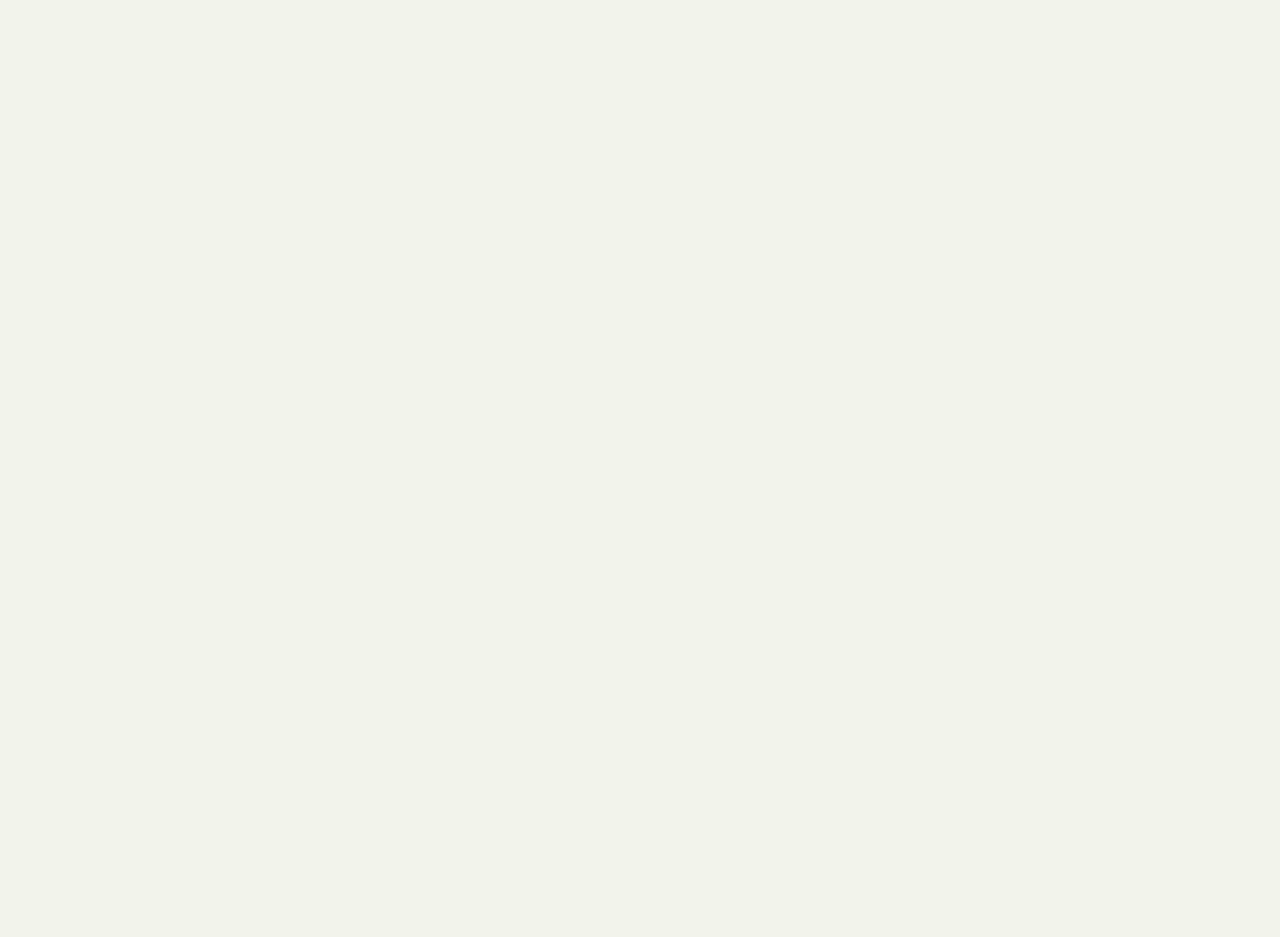
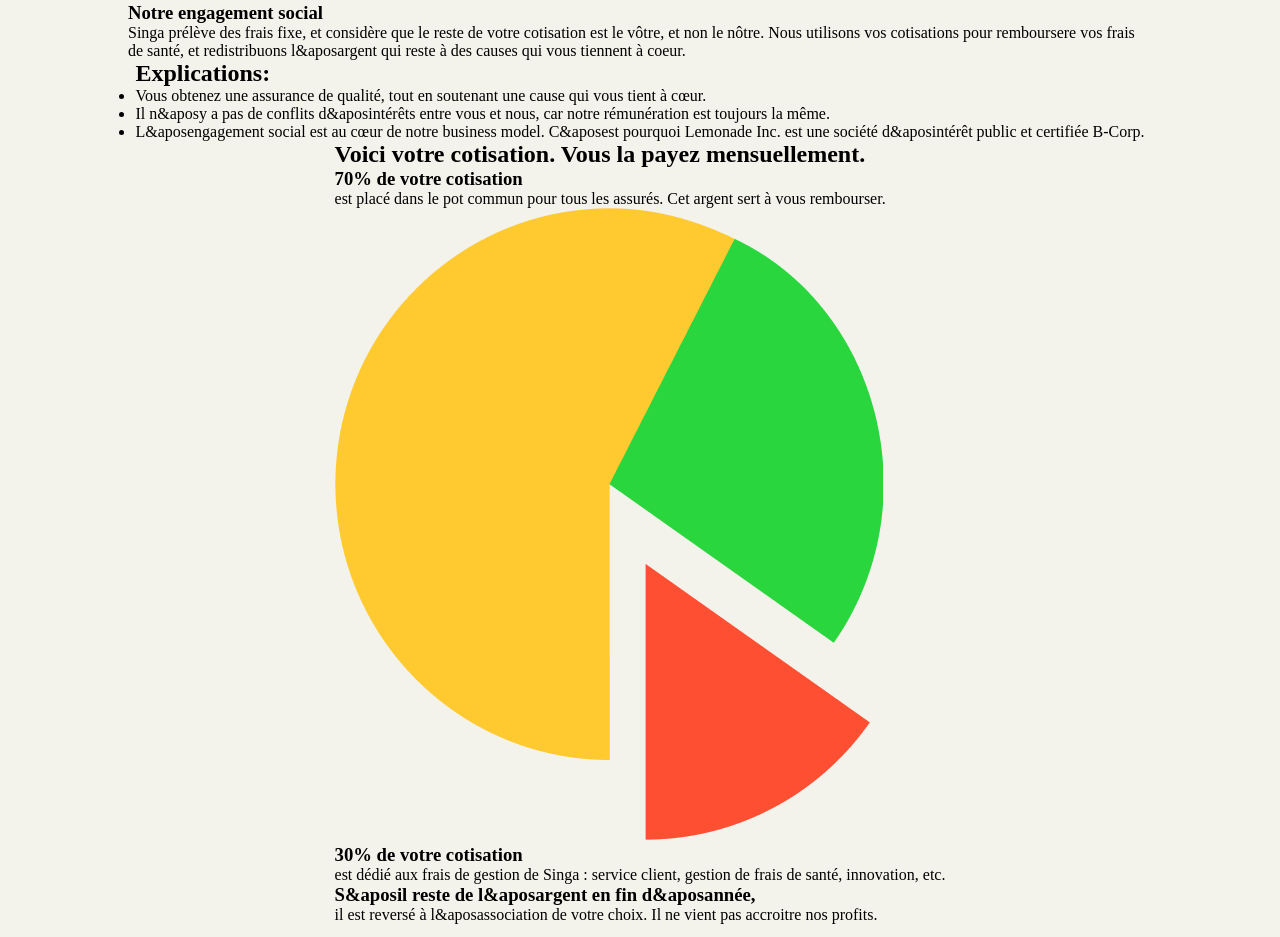
Before and after one commit to WildCodeSchool/paris-0921-project3-my-singa-assurance, a React (Vite) app: page /actus in a window 1280 px wide. Shown: the part 855-1792 px from the top of the page. Before the commit the page ends 953 px from the top, so only its background shows below. Built offline with nearby package versions, Linux system fonts and the light colour scheme.

Commit message:
completed actusPage text

```diff
--- a/src/components/ActusPage.jsx
+++ b/src/components/ActusPage.jsx
@@ -1,5 +1,6 @@
 import React from 'react';
 import ActionSolide from '../assets/ActionSolide.png';
+import Camembert from '../assets/Camembert.png';
 import style from './style/ActusPage.module.scss';
 
 function ActusPage() {
@@ -13,6 +14,46 @@ function ActusPage() {
         <div className={style.imageActionMain}>
           <img alt="ActionSolideimg" src={ActionSolide} className={style.actionImg} />
         </div>
+        <div>
+          <h3 className={style.engagement}>Notre engagement social</h3>
+          <p className={style.engagementdescription}>
+            Singa prélève des frais fixe, et considère que le reste de votre cotisation est le vôtre, et non le nôtre. Nous utilisons vos cotisations
+            pour remboursere vos frais de santé, et redistribuons l&aposargent qui reste à des causes qui vous tiennent à coeur.
+          </p>
+        </div>
+        <div className={style.explications}>
+          <h2 className={style.explicationstitle}>Explications:</h2>
+          <ul className={style.explicationsTable}>
+            <li>Vous obtenez une assurance de qualité, tout en soutenant une cause qui vous tient à cœur.</li>
+            <li>Il n&aposy a pas de conflits d&aposintérêts entre vous et nous, car notre rémunération est toujours la même.</li>
+            <li>
+              L&aposengagement social est au cœur de notre business model. C&aposest pourquoi Lemonade Inc. est une société d&aposintérêt public et
+              certifiée B-Corp.
+            </li>
+          </ul>
+        </div>
+        <div className={style.camembert}>
+          <h2 className={style.camembertTitle}>Voici votre cotisation. Vous la payez mensuellement.</h2>
+          <div className={style.camembertDescription}>
+            <div className={style.leftDescription}>
+              <h3>70% de votre cotisation</h3>
+              <p>est placé dans le pot commun pour tous les assurés. Cet argent sert à vous rembourser.</p>
+            </div>
+            <div className={style.imageCamembert}>
+              <img alt="Camembertimg" src={Camembert} className={style.camembertImg} />
+            </div>
+            <div className={style.rightDescription}>
+              <div className={style.upDescription}>
+                <h3>30% de votre cotisation</h3>
+                <p>est dédié aux frais de gestion de Singa : service client, gestion de frais de santé, innovation, etc.</p>
+              </div>
+              <div className={style.downDescription}>
+                <h3>S&aposil reste de l&aposargent en fin d&aposannée,</h3>
+                <p>il est reversé à l&aposassociation de votre choix. Il ne vient pas accroitre nos profits.</p>
+              </div>
+            </div>
+          </div>
+        </div>
       </div>
     </div>
   );
```
Also changed, not shown: src/assets/Camembert.png (renamed from src/assets/Camenbert.png).
